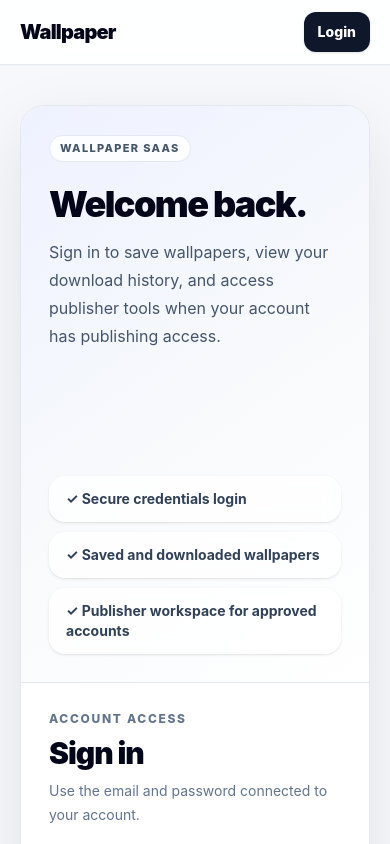
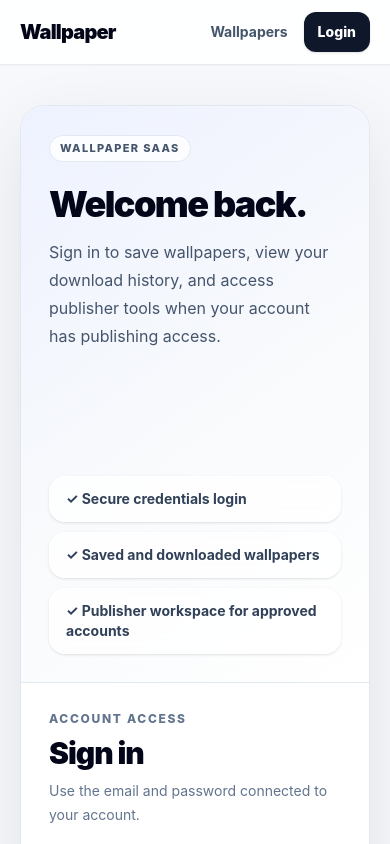
Before and after one commit to labsadik/wallpaper_app, a Next.js app: page /login in a window 390 px wide. Shown: the top 844 px of the page. Built offline with nearby package versions, Linux system fonts and the light colour scheme; no server answers.

Commit message:
ux: keep primary wallpaper navigation visible on mobile

```diff
--- a/components/header.tsx
+++ b/components/header.tsx
@@ -18,7 +18,7 @@ export default function Header({session}:{session:Session|null}){
         </Link>
 
         <nav className="flex min-w-0 items-center justify-end gap-1.5 sm:gap-2" aria-label="Primary navigation">
-          <Link href="/items" className="hidden rounded-lg px-2.5 py-2 text-sm font-bold text-slate-600 transition hover:bg-slate-100 hover:text-slate-950 sm:inline-flex">
+          <Link href="/items" className="inline-flex rounded-lg px-2.5 py-2 text-sm font-bold text-slate-600 transition hover:bg-slate-100 hover:text-slate-950">
             Wallpapers
           </Link>
           {role==="publisher"||role==="admin"?<Link href="/publisher" className="hidden rounded-lg px-2.5 py-2 text-sm font-bold text-slate-600 transition hover:bg-slate-100 hover:text-slate-950 md:inline-flex">Publisher</Link>:null}
```
